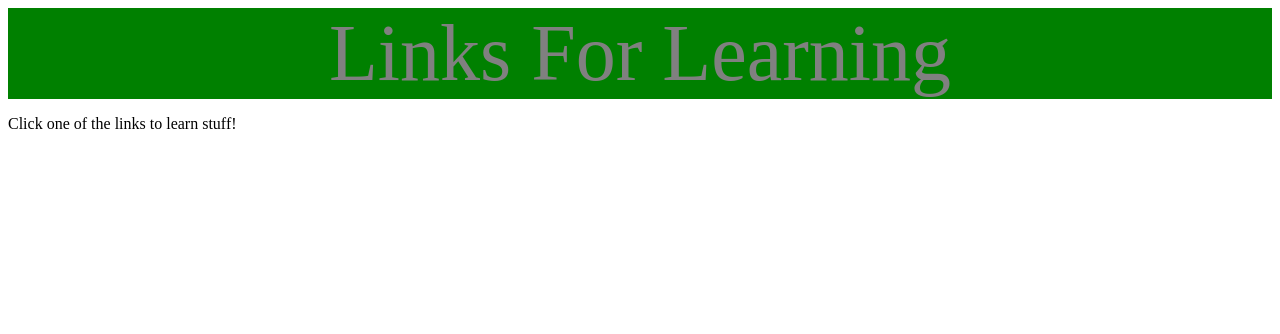
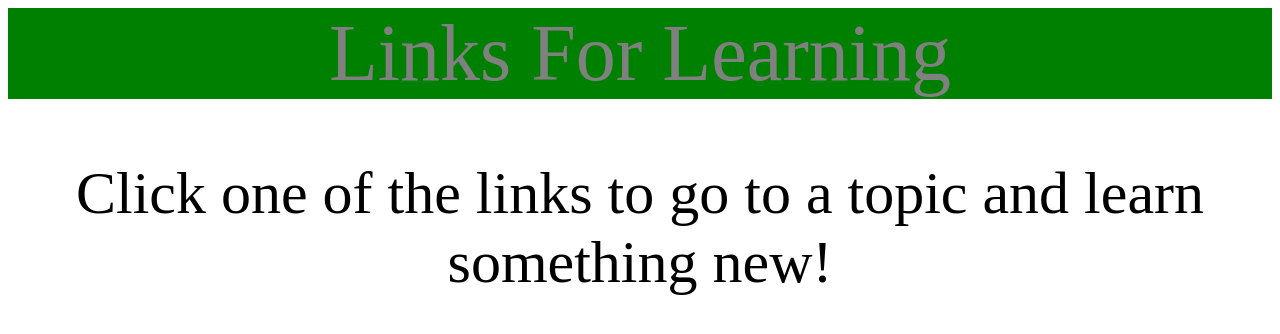
Before and after one commit to nikoskalnis/inquiry, a plain HTML site: page index.html in a window 1280 px wide. Drawn offline with Linux system fonts and the light colour scheme.

Commit message:
Update index.html

```diff
--- a/index.html
+++ b/index.html
@@ -2,14 +2,17 @@
 <html>
   <head>
     <title>Inquiry Links</title>
-    <script>
-
-    </script>
+    <style>
+      .text{
+        text-align:center;
+        font-size:60px;
+      }
+    </style>
   </head>
   <body>
     <div style = "text-align: center; font-size: 80px; background-color: green; color: gray;"/>
       Links For Learning
     </div>
-    <p>Click one of the links to learn stuff!</p>
+    <p class="text"/>Click one of the links to go to a topic and learn something new!</p>
   </body>
 </html>
```
